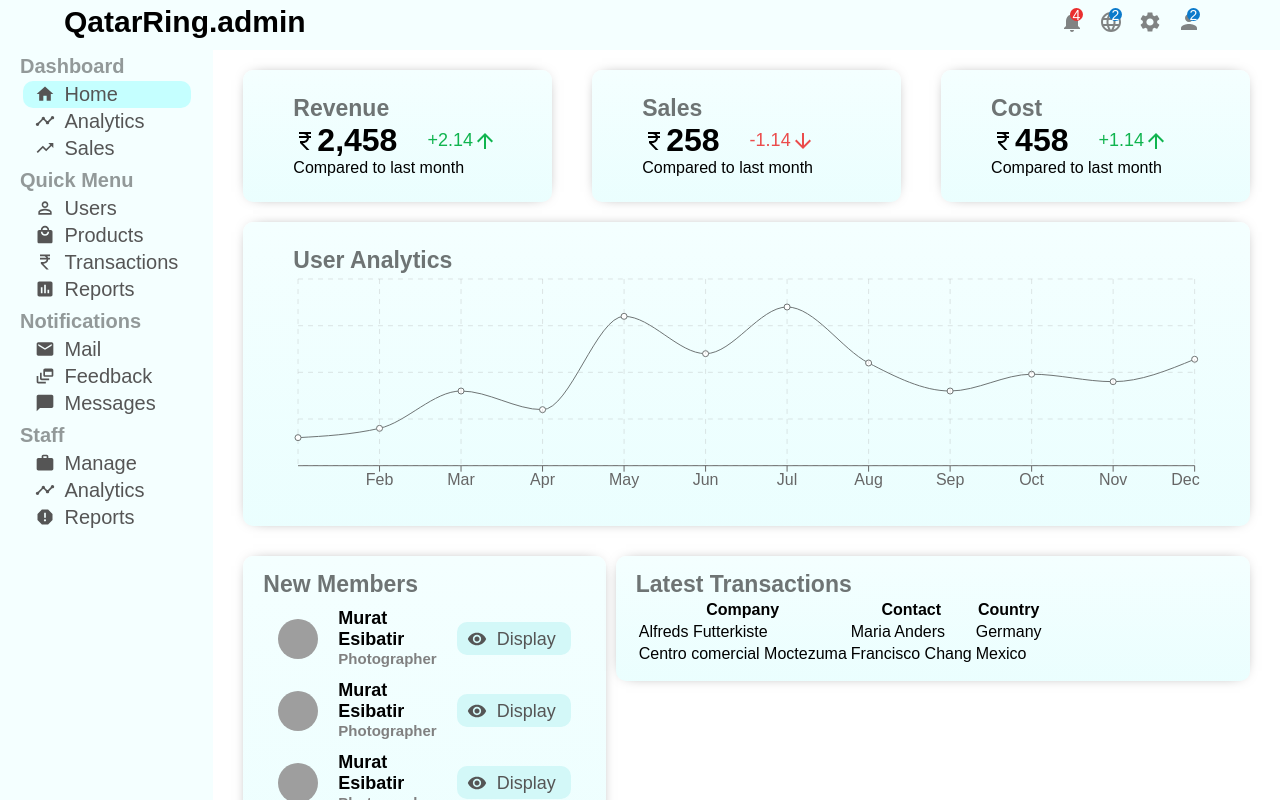
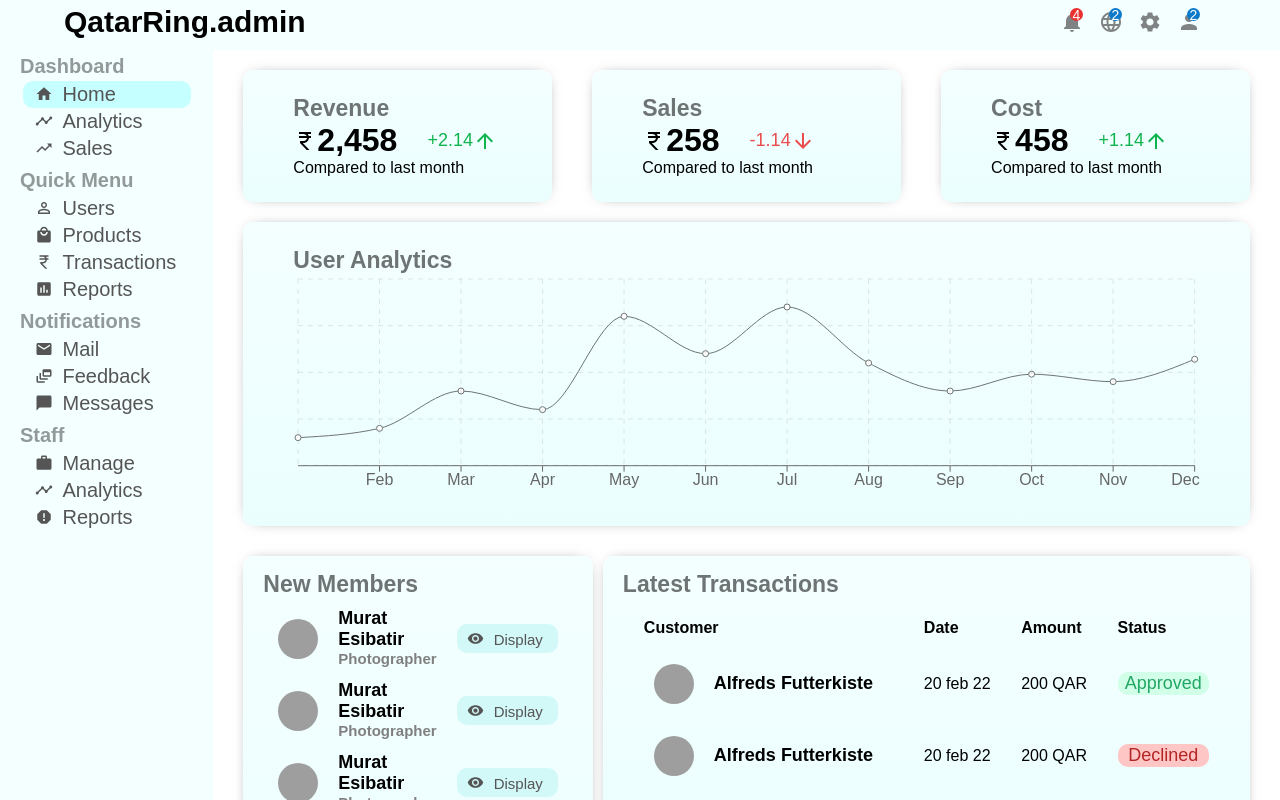
Before and after one commit to suhailm9055/admin-dashboard, a React (Create React App) app: page / in a window 1280 px wide. Shown: the top 800 px of the page. Built offline with nearby package versions, Linux system fonts and the light colour scheme; grey boxes are pictures that could not be loaded; a web font is replaced by a local one.

Commit message:
admin homepage done

```diff
--- a/src/components/Sidebar.jsx
+++ b/src/components/Sidebar.jsx
@@ -51,6 +51,8 @@ const ListItem = styled.li`
     background-color: #c5ffff;
   }
 `;
+const IconSize = "18px";
+const marginInline = "10px";
 export const Sidebar = () => {
   return (
     <Container>
@@ -59,15 +61,15 @@ export const Sidebar = () => {
           <Title>Dashboard</Title>
           <List>
             <ListItem selection="active">
-              <Home style={{ fontSize: "20px", marginInline: "10px" }} />
+              <Home style={{ fontSize: IconSize, marginInline: marginInline }} />
               Home
             </ListItem>
             <ListItem>
-              <Timeline style={{ fontSize: "20px", marginInline: "10px" }} />
+              <Timeline style={{ fontSize: IconSize, marginInline: marginInline }} />
               Analytics
             </ListItem>
             <ListItem>
-              <TrendingUp style={{ fontSize: "20px", marginInline: "10px" }} />
+              <TrendingUp style={{ fontSize: IconSize, marginInline: marginInline }} />
               Sales
             </ListItem>
           </List>
@@ -76,21 +78,21 @@ export const Sidebar = () => {
           <Title>Quick Menu</Title>
           <List>
             <ListItem selection="">
-              <PermIdentity style={{ fontSize: "20px", marginInline: "10px" }} />
+              <PermIdentity style={{ fontSize: IconSize, marginInline: marginInline }} />
               Users
             </ListItem>
             <ListItem>
-              <LocalMall style={{ fontSize: "20px", marginInline: "10px" }} />
+              <LocalMall style={{ fontSize: IconSize, marginInline: marginInline }} />
               Products
             </ListItem>
             <ListItem>
               <CurrencyRupeeSharp
-                style={{ fontSize: "20px", marginInline: "10px" }}
+                style={{ fontSize: IconSize, marginInline: marginInline }}
               />
               Transactions
             </ListItem>
             <ListItem>
-              <Assessment style={{ fontSize: "20px", marginInline: "10px" }} />
+              <Assessment style={{ fontSize: IconSize, marginInline: marginInline }} />
               Reports
             </ListItem>
           </List>
@@ -99,15 +101,15 @@ export const Sidebar = () => {
           <Title>Notifications</Title>
           <List>
             <ListItem selection="">
-              <Email style={{ fontSize: "20px", marginInline: "10px" }} />
+              <Email style={{ fontSize: IconSize, marginInline: marginInline }} />
               Mail
             </ListItem>
             <ListItem>
-              <DynamicFeed style={{ fontSize: "20px", marginInline: "10px" }} />
+              <DynamicFeed style={{ fontSize: IconSize, marginInline: marginInline }} />
               Feedback
             </ListItem>
             <ListItem>
-              <ChatBubble style={{ fontSize: "20px", marginInline: "10px" }} />
+              <ChatBubble style={{ fontSize: IconSize, marginInline: marginInline }} />
               Messages
             </ListItem>
           </List>
@@ -116,15 +118,15 @@ export const Sidebar = () => {
           <Title>Staff</Title>
           <List>
             <ListItem selection="">
-              <Work style={{ fontSize: "20px", marginInline: "10px" }} />
+              <Work style={{ fontSize: IconSize, marginInline: marginInline }} />
               Manage
             </ListItem>
             <ListItem>
-              <Timeline style={{ fontSize: "20px", marginInline: "10px" }} />
+              <Timeline style={{ fontSize: IconSize, marginInline: marginInline }} />
               Analytics
             </ListItem>
             <ListItem>
-              <Report style={{ fontSize: "20px", marginInline: "10px" }} />
+              <Report style={{ fontSize: IconSize, marginInline: marginInline }} />
               Reports
             </ListItem>
           </List>
--- a/src/components/WidgetLeft.jsx
+++ b/src/components/WidgetLeft.jsx
@@ -29,6 +29,7 @@ const Title = styled.h3`
 const UserContainer = styled.div`
   display: flex;
   align-items: center;
+  justify-content:space-between;
   margin: 10px 15px;
 `;
 const Img = styled.img`
@@ -70,12 +71,13 @@ const Button = styled.button`
 `;
 
 const ButtonText = styled.p`
-  font-size: 18px;
+  font-size: 15px;
   padding-top: 2px;
   padding-right: 5px;
 `;
 
-
+const IconSize = "17px";
+const marginRight = "10px";
 export const WidgetLeft = () => {
   return (
     <Container>
@@ -88,7 +90,7 @@ export const WidgetLeft = () => {
             <UserTitle>Photographer</UserTitle>
           </UserDetails>
           <Button>
-            <Visibility style={{ fontSize: "20px", marginRight: "10px" }} />
+            <Visibility style={{ fontSize: IconSize, marginRight: marginRight }} />
             <ButtonText>Display</ButtonText>{" "}
           </Button>
         </UserContainer>
@@ -100,7 +102,7 @@ export const WidgetLeft = () => {
             <UserTitle>Photographer</UserTitle>
           </UserDetails>
           <Button>
-            <Visibility style={{ fontSize: "20px", marginRight: "10px" }} />
+            <Visibility style={{ fontSize: IconSize, marginRight: marginRight }} />
             <ButtonText>Display</ButtonText>{" "}
           </Button>
         </UserContainer>
@@ -111,7 +113,7 @@ export const WidgetLeft = () => {
             <UserTitle>Photographer</UserTitle>
           </UserDetails>
           <Button>
-            <Visibility style={{ fontSize: "20px", marginRight: "10px" }} />
+            <Visibility style={{ fontSize: IconSize, marginRight: marginRight }} />
             <ButtonText>Display</ButtonText>{" "}
           </Button>
         </UserContainer>
@@ -122,7 +124,7 @@ export const WidgetLeft = () => {
             <UserTitle>Photographer</UserTitle>
           </UserDetails>
           <Button>
-            <Visibility style={{ fontSize: "20px", marginRight: "10px" }} />
+            <Visibility style={{ fontSize: IconSize, marginRight: marginRight }} />
             <ButtonText>Display</ButtonText>{" "}
           </Button>
         </UserContainer>
@@ -133,7 +135,7 @@ export const WidgetLeft = () => {
             <UserTitle>Photographer</UserTitle>
           </UserDetails>
           <Button>
-            <Visibility style={{ fontSize: "20px", marginRight: "10px" }} />
+            <Visibility style={{ fontSize: IconSize, marginRight: marginRight }} />
             <ButtonText>Display</ButtonText>{" "}
           </Button>
         </UserContainer>
--- a/src/components/WidgetRight.jsx
+++ b/src/components/WidgetRight.jsx
@@ -8,12 +8,10 @@ const Container = styled.div`
   flex-direction: column;
   padding: 5px 1px;
   width: 100%; */
-  flex:2;
-  `;
+  flex: 2;
+`;
 
 const Wrapper = styled.div`
-
-
   /* margin: 5px 29px 5px 5px; */
   padding: 15px 20px;
   border-radius: 10px;
@@ -29,13 +27,14 @@ const Title = styled.h3`
 const UserContainer = styled.div`
   display: flex;
   align-items: center;
-  margin: 10px 15px;
+  margin: 5px 0 5px 10px;
 `;
 const Img = styled.img`
   width: 40px;
   height: 40px;
   border-radius: 50%;
   margin-right: 20px;
+  object-fit: cover;
 `;
 const UserDetails = styled.div`
   display: flex;
@@ -43,7 +42,7 @@ const UserDetails = styled.div`
   flex-direction: column;
   margin-right: 20px;
 `;
-const UserName = styled.h4`
+const UserName = styled.span`
   font-size: 18px;
   font-weight: 600;
 `;
@@ -54,19 +53,21 @@ const UserTitle = styled.h5`
 `;
 const Button = styled.button`
   display: flex;
+  min-width:100%;
   align-items: center;
   justify-content: center;
   border: none;
   border-radius: 10px;
-  background-color: #d3f8f8;
-  color: #555;
-  padding: 5px 10px;
+  background-color:${props=>props.status==="Approved" ?"#d1ffe8":props=>props.status==="Declined"?"#ffc6c6":"#b9ddff"} ;
+  color: ${props=>props.status==="Approved" ?"#23a765":props=>props.status==="Declined"?"#b32626":"#206aaf"} ;
+  padding: 1px 2px;
+  font-size: 18px;
 
-  &:hover {
+  /* &:hover {
     background-color: #c5ffff;
     color: #1f1f1f;
     cursor: pointer;
-  }
+  } */
 `;
 
 const ButtonText = styled.p`
@@ -74,30 +75,72 @@ const ButtonText = styled.p`
   padding-top: 2px;
   padding-right: 5px;
 `;
-
+const TableContainer = styled.table`
+width: 100%;
+border-spacing:20px;
+`;
+const TableRow = styled.tr`
+`
+const TableHead = styled.th`
+text-align:left;`;
+const TableDesc = styled.td`
+font-weight: 300;
+`;
 
 export const WidgetRight = () => {
   return (
     <Container>
       <Wrapper>
         <Title>Latest Transactions</Title>
-        <table>
-  <tr>
-    <th>Company</th>
-    <th>Contact</th>
-    <th>Country</th>
-  </tr>
-  <tr>
-    <td>Alfreds Futterkiste</td>
-    <td>Maria Anders</td>
-    <td>Germany</td>
-  </tr>
-  <tr>
-    <td>Centro comercial Moctezuma</td>
-    <td>Francisco Chang</td>
-    <td>Mexico</td>
-  </tr>
-</table>
+        <TableContainer>
+
+        <TableRow>
+          <TableHead>Customer</TableHead>
+          <TableHead>Date</TableHead>
+          <TableHead>Amount</TableHead>
+          <TableHead>Status</TableHead>
+        </TableRow>
+        <TableRow>
+          <TableDesc>
+          <UserContainer>
+
+            <Img src="https://images.pexels.com/photos/614810/pexels-photo-614810.jpeg?auto=compress&cs=tinysrgb&dpr=2&h=650&w=940"></Img>
+
+            <UserName>Alfreds Futterkiste</UserName>
+          </UserContainer>
+          </TableDesc>
+          <TableDesc>20 feb 22</TableDesc>
+          <TableDesc>200 QAR</TableDesc>
+          <TableDesc><Button status="Approved">Approved</Button></TableDesc>
+        </TableRow>
+        <TableRow>
+          <TableDesc>
+            <UserContainer>
+
+            <Img src="https://images.pexels.com/photos/614810/pexels-photo-614810.jpeg?auto=compress&cs=tinysrgb&dpr=2&h=650&w=940"></Img>
+
+            <UserName>Alfreds Futterkiste</UserName>
+            </UserContainer>
+          </TableDesc>
+          <TableDesc>20 feb 22</TableDesc>
+          <TableDesc>200 QAR</TableDesc>
+          <TableDesc><Button status="Declined">Declined</Button></TableDesc>
+        </TableRow>
+        <TableRow>
+          <TableDesc>
+          <UserContainer>
+
+            <Img src="https://images.pexels.com/photos/614810/pexels-photo-614810.jpeg?auto=compress&cs=tinysrgb&dpr=2&h=650&w=940"></Img>
+
+            <UserName>Alfreds Futterkiste</UserName>
+          </UserContainer>
+          </TableDesc>
+          <TableDesc>20 feb 22</TableDesc>
+          <TableDesc>200 QAR</TableDesc>
+          <TableDesc><Button status="">Pending</Button></TableDesc>
+        </TableRow>
+        </TableContainer>
+
       </Wrapper>
     </Container>
   );
```
